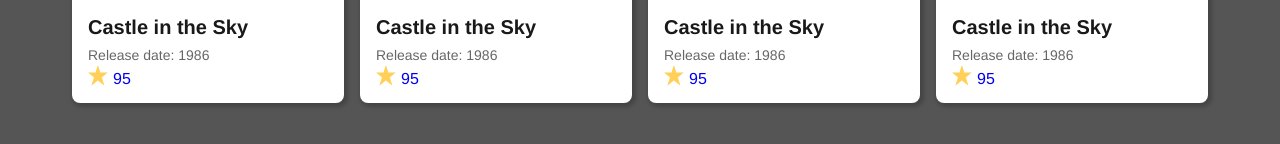
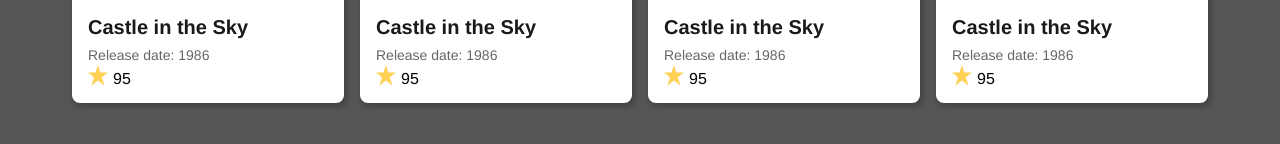
Before and after one commit to fahmifan/ghibli-movie-previewer, a React (Create React App) app: page / in a window 1280 px wide. Shown: the part 312-456 px from the top of the page. Built offline with nearby package versions, Linux system fonts and the light colour scheme.

Commit message:
Add hover animation & change rating color

```diff
--- a/src/components/MovieCard/MovieCard.js
+++ b/src/components/MovieCard/MovieCard.js
@@ -10,7 +10,7 @@
 
   return (
     <section>
-      <article className="fl w-100 w-50-m w-25-ns pa2-ns mv3">
+      <article className="fl w-100 w-50-m w-25-ns pa2-ns mv3 dim pointer">
         <div className="aspect-ratio aspect-ratio--1x1 flex flex-row justify-center shadow-3 bg-white br3 br--top">
           <img src={logo} alt="pic" className="w5 h5"/>
         </div>
@@ -18,7 +18,7 @@
           <h3 className="f5 f4-ns mb0 black-90">Castle in the Sky</h3>
           <h3 className="f6 f5 fw4 mt2 mb0 black-60">Release date: 1986</h3>
           <div className="w3 h2 flex flex-row items-center">
-            <span>{star}</span> <span>95</span>
+            <span>{star}</span> <span className="black">95</span>
           </div>
         </a>
       </article>
```
